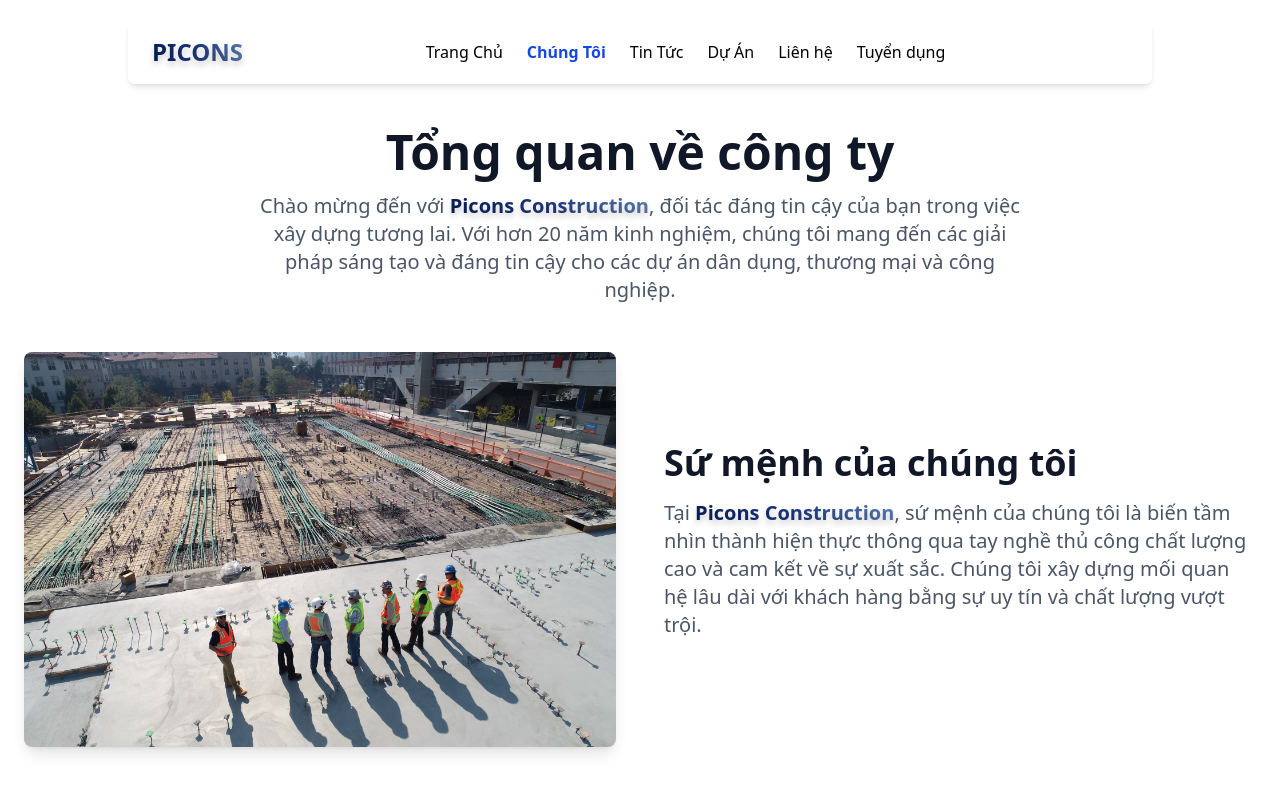
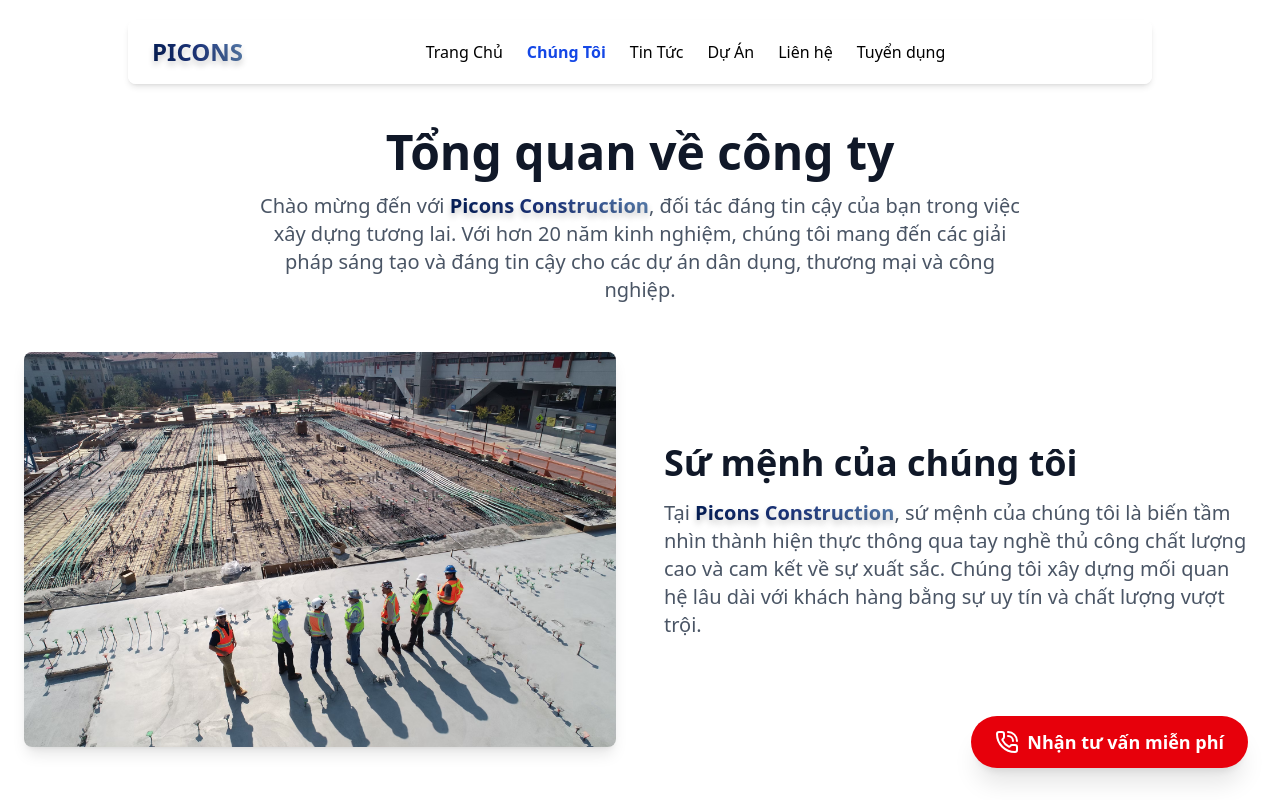
Before and after one commit to baodeptrai912/picon-frontend, a React (Vite) app: page /chung-toi in a window 1280 px wide. Shown: the top 800 px of the page. Built offline with nearby package versions, Linux system fonts and the light colour scheme; no server answers.

Commit message:
Update About.jsx

```diff
--- a/src/components/About.jsx
+++ b/src/components/About.jsx
@@ -3,6 +3,7 @@ import img1 from "../assets/home-image-1.jpg";
 import StaffCarousel from "./StaffCarousel";
 import { useLocation } from "react-router-dom";
 import { useEffect } from "react";
+import { PhoneCall } from "lucide-react";
 
 const About = () => {
     const { hash } = useLocation();
@@ -13,17 +14,25 @@ const About = () => {
             if (element) {
               element.scrollIntoView({ behavior: "smooth", block: "start" });
             }
-          }, 100);
+          }, 100); // Add delay to ensure elements are loaded
         }
       }, [hash]);
   return (
     <section className="py-16 px-6 max-w-7xl mx-auto mt-16">
+       <a
+        href="tel:+84243377383"
+        className="fixed bottom-6 right-6 md:bottom-8 md:right-8 z-50 cursor-pointer bg-red-600 flex items-center text-white px-5 py-3 md:px-6 md:py-3 font-bold text-base md:text-lg rounded-full shadow-xl hover:bg-red-700 transition-all duration-150 ease-in-out focus:outline-none focus:ring-2 focus:ring-red-500 focus:ring-offset-2 transform hover:scale-105"
+        aria-label="Gọi để nhận tư vấn miễn phí"
+        title="Gọi để nhận tư vấn miễn phí"
+      >
+        <PhoneCall className="mr-2 h-5 w-5 md:h-6 md:w-6" />
+        <span className="hidden sm:inline">Nhận tư vấn miễn phí</span> {/* Ẩn chữ trên màn hình quá nhỏ nếu cần */}
+        <span className="sm:hidden">Gọi ngay</span> {/* Hiển thị chữ ngắn hơn trên màn hình nhỏ */}
+      </a>
       <section className="text-center mb-12" id="tong-quan">
-
-          <h2 className="text-4xl md:text-5xl font-extrabold text-gray-900">
+        <h2 className="text-4xl md:text-5xl font-extrabold text-gray-900">
           Tổng quan về công ty
         </h2>
-
         <p className="text-lg md:text-xl text-gray-600 mt-4 max-w-3xl mx-auto">
           Chào mừng đến với <span className="font-bold text-logo-gradient">Picons Construction</span>,
           đối tác đáng tin cậy của bạn trong việc xây dựng tương lai. Với hơn 20 năm kinh nghiệm,
```
